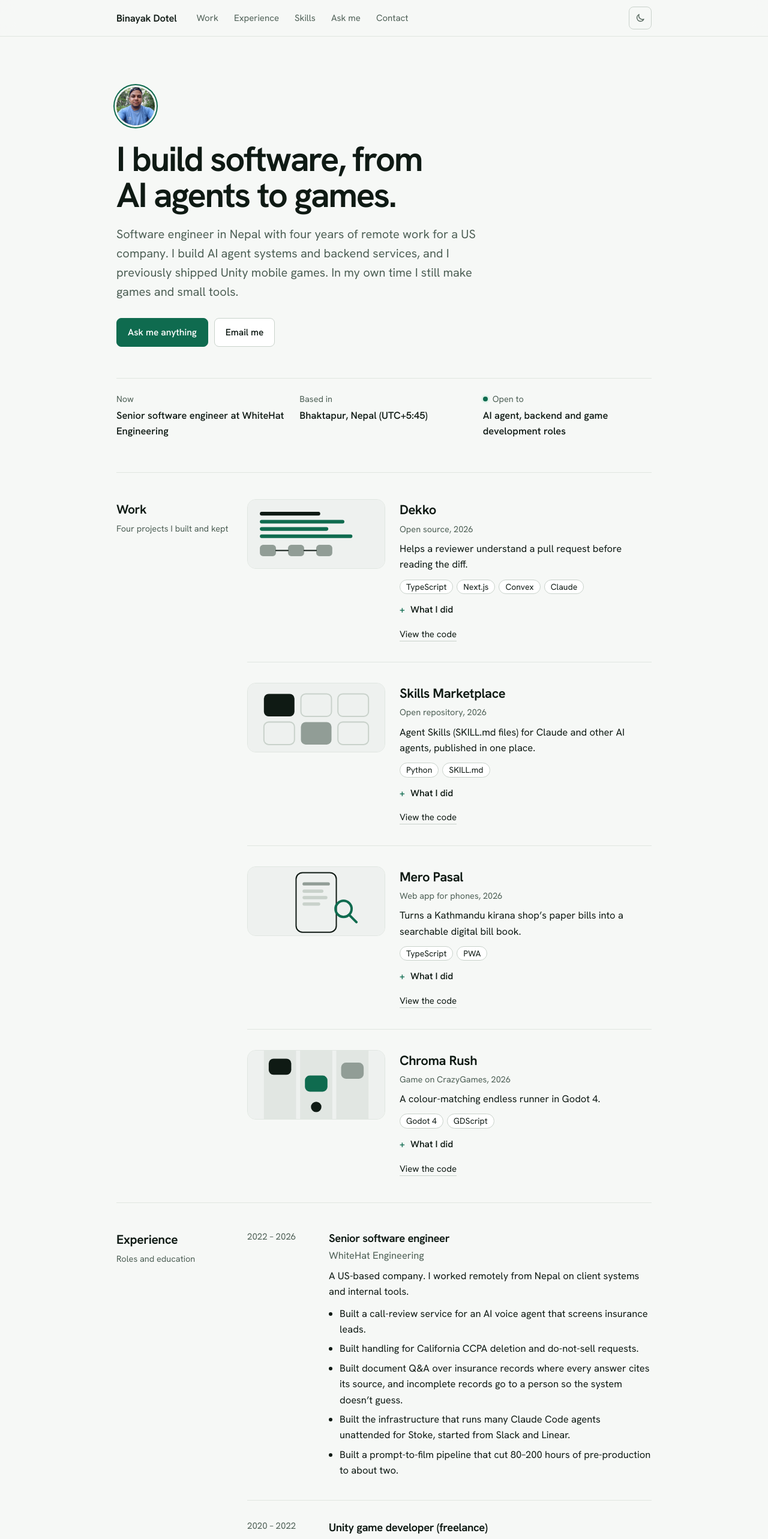
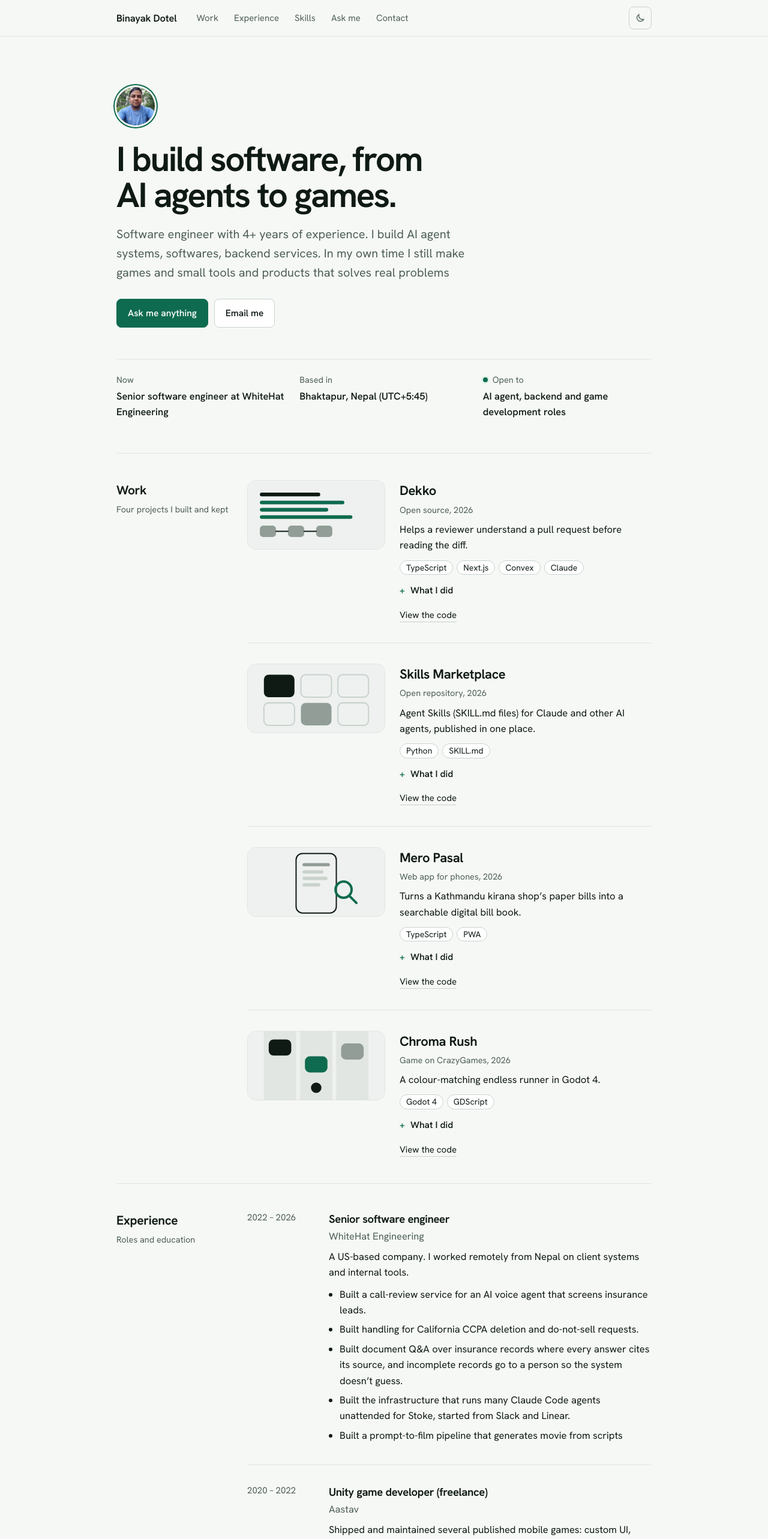
Before and after one commit to BinayakDotel/binayak-portfolio, a Next.js app: page / in a window 1280 px wide. Shown: the top 2565 px of the page at 60% size. Built offline with nearby package versions, Linux system fonts and the light colour scheme.

Commit message:
Update footer and content

```diff
--- a/src/components/Footer.tsx
+++ b/src/components/Footer.tsx
@@ -4,7 +4,7 @@ export function Footer() {
   return (
     <footer className="foot">
       <div className="wrap">
-        <div className="foot-in">© 2026 {content.person.name}. Built with care in Bhaktapur.</div>
+        <div className="foot-in">© 2026 {content.person.name}.</div>
       </div>
     </footer>
   );
--- a/src/data/portfolio.json
+++ b/src/data/portfolio.json
@@ -14,7 +14,7 @@
   },
   "hero": {
     "headline": "I build software, from AI agents to games.",
-    "lede": "Software engineer in Nepal with four years of remote work for a US company. I build AI agent systems and backend services, and I previously shipped Unity mobile games. In my own time I still make games and small tools.",
+    "lede": "Software engineer with 4+ years of experience. I build AI agent systems, softwares, backend services. In my own time I still make games and small tools and products that solves real problems",
     "facts": [
       {
         "label": "Now",
@@ -143,7 +143,7 @@
         "Built handling for California CCPA deletion and do-not-sell requests.",
         "Built document Q&A over insurance records where every answer cites its source, and incomplete records go to a person so the system doesn’t guess.",
         "Built the infrastructure that runs many Claude Code agents unattended for Stoke, started from Slack and Linear.",
-        "Built a prompt-to-film pipeline that cut 80–200 hours of pre-production to about two."
+        "Built a prompt-to-film pipeline that generates movie from scripts"
       ]
     },
     {
```
Also changed, not shown: 1 other file (tests, documents, lock files or other folders).
